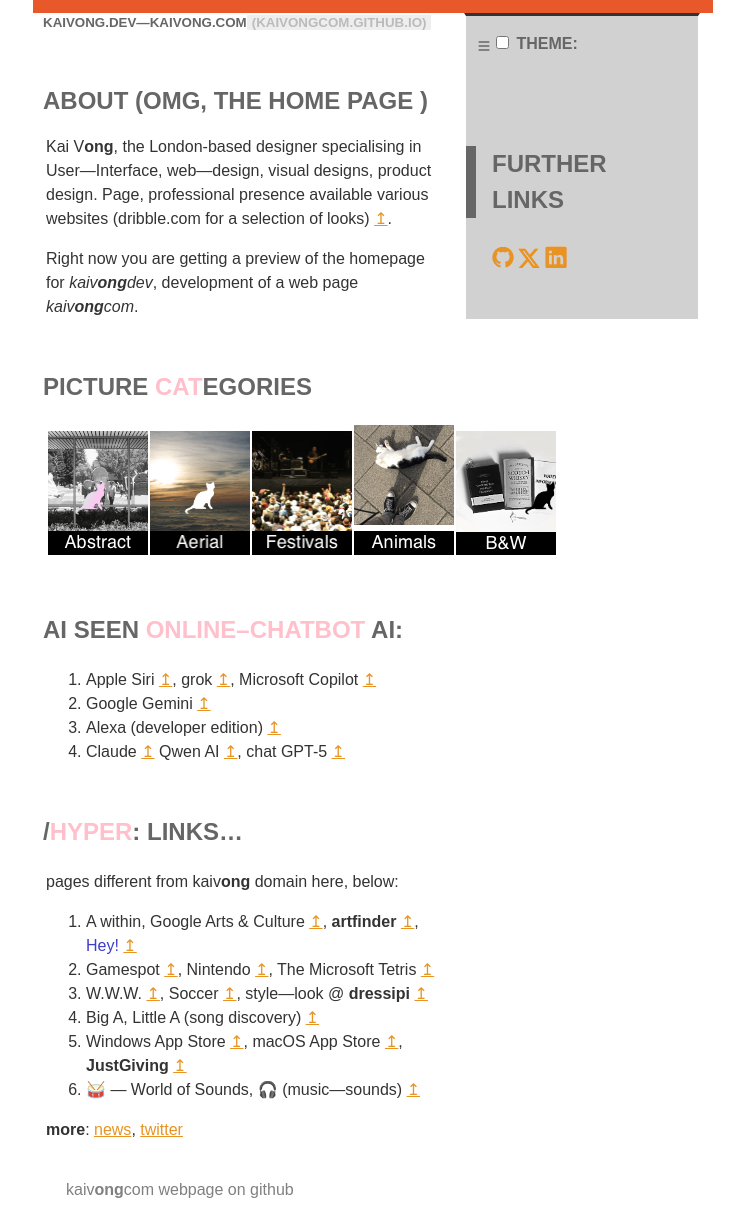
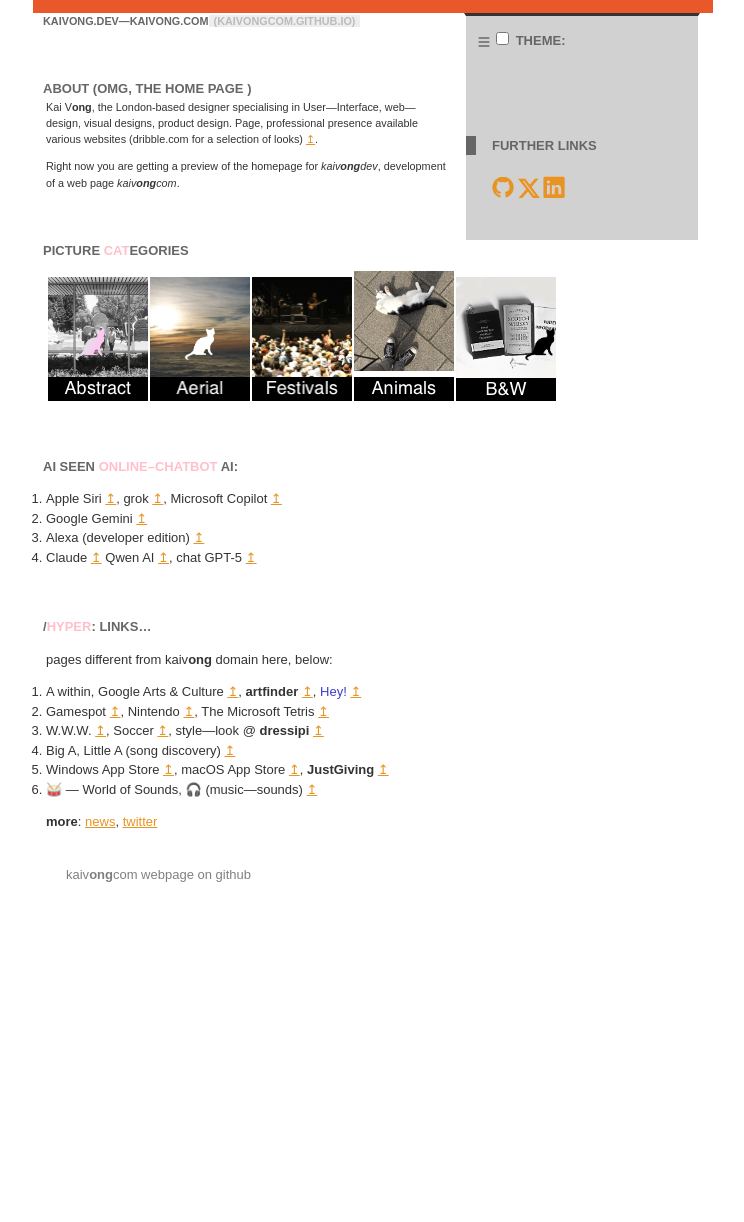
Before and after one commit to kaivongcom/kaivongcom.github.io, a PHP site: page / in a window 1280 px wide. Shown: the whole page, without its empty margins (267-1011 px from the left). After the commit the page ends 882 px from the top, so only its background shows below. Run offline with PHP 8.4, Linux system fonts and the light colour scheme.

Commit message:
Update index.html

```diff
--- a/index.html
+++ b/index.html
@@ -10,13 +10,16 @@
       gtag('config', 'G-V8YSBK1HPR');
 		</script>
 		<title>kaivongcom homepage</title>
-        <script src="https://kaivongcom.github.io/javascript/enhancements.js" type="application/javascript"></script>
+<!--        <script src="https://kaivongcom.github.io/javascript/enhancements.js" type="application/javascript"></script>-->
+        <script src="/javascript/enhancements.js" type="application/javascript"></script>
 		<meta charset="UTF-8">
 		<meta name="author" content="@kaivongdev / @crimsonkinda">
 		<meta name="description" content="page on kaivong.com, kaivong.dev, kaichanvong.github.io">
 		<meta name="viewport" content="width=640, initial-scale=1" />
-        <link href="https://kaivongcom.github.io/style-sheets/redo.css" rel="stylesheet" type="text/css">
-        <link href="https://kaivongcom.github.io/images/favicon.png" rel="icon" type="image/x-icon">
+<!--        <link href="https://kaivongcom.github.io/style-sheets/redo.css" rel="stylesheet" type="text/css">-->
+<!--        <link href="https://kaivongcom.github.io/images/favicon.png" rel="icon" type="image/x-icon">-->
+        <link href="/style-sheets/redo.css" rel="stylesheet" type="text/css">
+        <link href="/images/favicon.png" rel="icon" type="image/x-icon">
 	</head>
     <body id="body-level-layer1" class="screen page-body " onload="onLoadDocumentWindowPage()">
         <div class="wrapper">
@@ -51,7 +54,7 @@
                             <option id="look-19" class="look-linkers-enhanced-dynamic-styles">yellow dimmer</option>
                         </select>
                 </form>
-                <h2 class="headline2">Further Links</h2>
+                <h2 class="headline headline2">Further Links</h2>
                 <div class="view-icons" data-view="view-icons" id="SMChannelsCompleteContent">
                     <ul id="linkedContent" class="bootstrap-icons">
                         <li class="bi-github list-item">
@@ -83,13 +86,13 @@
                 <br class="breaks-line" />
             </div>
             <div class="content">
-                <h1 class="headline1"><span class="highlight1">kai</span><span class="highlight2">v<strong>ong</strong></span><span class="highlight3" title="`.dev`/`.com`">.dev</span>&mdash;<span class="highlight1">kai</span><span class="highlight2">v<strong>ong</strong></span><span class="highlight3" title="`.dev`/`.com`">.com</span><span class="highlight5">(<span class="s02">redirects: </span>kaivongcom.github.io)</span></h1>
-                <h2 class="headline2" id="about-kaivongdev" title="">About (OMG, the home page )</h2>
-                <p class="paragraph-01">Kai V<strong>ong</strong>, the London-based designer specialising in User&mdash;Interface, web&mdash;design, visual designs, product design. Page, professional presence available various websites (dribble.com for a selection of looks) <a href="https://dribbble.com/kaichanvong">↥</a>.</p>
-                <p class="paragraph-01">Right now you are getting a preview of the homepage
+                <h1 class="headline headline1"><span class="highlight1">kai</span><span class="highlight2">v<strong>ong</strong></span><span class="highlight3" title="`.dev`/`.com`">.dev</span>&mdash;<span class="highlight1">kai</span><span class="highlight2">v<strong>ong</strong></span><span class="highlight3" title="`.dev`/`.com`">.com</span><span class="highlight5">(<span class="s02">redirects: </span>kaivongcom.github.io)</span></h1>
+                <h2 class="headline headline2" id="about-kaivongdev" title="">About (OMG, the home page )</h2>
+                <p class="paragraph paragraph-01">Kai V<strong>ong</strong>, the London-based designer specialising in User&mdash;Interface, web&mdash;design, visual designs, product design. Page, professional presence available various websites (dribble.com for a selection of looks) <a href="https://dribbble.com/kaichanvong">↥</a>.</p>
+                <p class="paragraph paragraph-01">Right now you are getting a preview of the homepage
                 for <em>kaiv<strong>ong</strong>dev</em>, development of a web page <em>kaiv<strong>ong</strong>com</em>.</p>
-                <h2 class="headline2">Picture <strong class="lite-font-color">Cat</strong>egories</h2>
-                <ol id="cat-wrapper-list">
+                <h2 class="headline headline2">Picture <strong class="lite-font-color">Cat</strong>egories</h2>
+                <ol id="cat-wrapper-list" class="ordered-list">
                     <li class="cat-wrapper">
                         <img src="images/creative-commons/outlines/cat-p-gradi.png" alt="cat 1" width="50" height="50" class="cat-cc" id="cat-01" />
                         <img src="pictures/categories/abstract-14358686874_da68a123d4_o-100square.gif" width="100" height="124" alt="abstract">
@@ -104,8 +107,8 @@
                         <img src="images/creative-commons/outlines/cat-bw0.png" alt="cat 2" width="50" height="50" class="cat-cc" id="cat-05" />
                         <img src="pictures/categories/never-white-on-scotch-water-information-sq100-bw.gif" width="100" height="124" alt="black and white">
                 </ol>
-                <h2 class="headline2" id="online-AI">AI Seen <strong class="lite-font-color">online–chatbot</strong> AI:</h2>
-                <ol>
+                <h2 class="headline headline2" id="online-AI">AI Seen <strong class="lite-font-color">online–chatbot</strong> AI:</h2>
+                <ol class="link-lists ordered-list">
                     <li>
                         <span class="focus-highlightable">
                             Apple Siri <a href="https://www.apple.com/uk/siri">↥</a></span>,
@@ -122,10 +125,10 @@
                         <span class="focus-highlightable">chat GPT-5 <a href="https://chatgpt.com/overview">↥</a></span>
                     </li>
                 </ol>
-                <h2 class="headline2" id="hyper.links.external.domains">/<span class="lite-font-color">Hyper</span>:
+                <h2 class="headline headline2" id="hyper.links.external.domains">/<span class="lite-font-color">Hyper</span>:
                     <span class="alt-text-color">Links</span><span title="ellipses AKA: a set of dots (…) indicating ellipsis">&#x2026;</span></h2>
-                <p>pages different from kaiv<strong>ong</strong> domain here, below:</p>
-                <ol class="link-lists">
+                <p class="paragraph">pages different from kaiv<strong>ong</strong> domain here, below:</p>
+                <ol class="link-lists ordered-list">
                     <li><span class="focus-highlightable">A within, Google Arts <span title="ampersand --and">&#38;</span>
                         Culture <a href="https://artsandculture.google.com/category/medium?pr=A">↥</a></span>,
                         <span class="focus-highlightable"><strong>artfinder</strong> <a href="https://www.artfinder.com">↥</a></span>,
@@ -148,12 +151,12 @@
                         World of Sounds, <span class="emoji maybe-emoji-title-values">🎧</span> (music&mdash;sounds)
                         <a href="https://www.billboard.com/c/music">↥</a></span></li>
                 </ol>
-                <p><strong>more</strong>:
+                <p class="paragraph"><strong>more</strong>:
                 <a id="link-news-kaivong" href="https://kaivongcom.github.io/news">news</a>,
                 <a id="link-x-kaivong" href="https://kaivongcom.github.io/x">twitter</a>
 				</p>
             </div>
-            <p id="footer">kaiv<strong>ong</strong>com webpage on github</p>
+            <p class="paragraph" id="footer">kaiv<strong>ong</strong>com webpage on github</p>
         </div>
     </body>
 </html>
--- a/style-sheets/redo.css
+++ b/style-sheets/redo.css
@@ -1,8 +1,13 @@
 .table-look thead tr td { background-color: #AAAAAA; }
+.paragraph-01 { margin-top: 0;  font-size: smaller; }
+.ordered-list { padding: 0; }
+.list-item { font-size: smaller; padding: 0;}
+.headline {font-size: small;}
 #HTMLPageContent .screen {
   border-top: #E8582B 13px solid;
   cursor: default;
   font-family: arial;
+  font-size: small;
   max-width: 1012px;
   max-width: 680px;
   margin: 0 auto;
@@ -10,7 +15,6 @@
 #HTMLPageContent .screen .wrapper { background-color: #fff; padding: 0 13px;
     z-index: auto; position: relative;
 }
-
 .light-crimson { background-color: #fff; color: #333; }
 #news {}
 #HTMLPageContent .light-crimson { border-top-color: #C20097; border-top: #C20000 13px solid;  }
@@ -147,8 +151,7 @@
 #about-kaivongdev { padding-top: 0; margin-bottom: 0; }
 .headline2 { margin-top: 50px; }
 h1 { margin: 0; }
-.kinda-x-username { color: #BBBBBB; font-size: 42px; margin: 0 0 0 -13px; padding: 0 13px 0 13px; }
-.bio-name { color: #333333; display: block; font-weight: normal; font-size: 21px; }
+.bio-name { color: #333333; display: block; font-weight: normal; }
 body { line-height: 1.5; color: var(--page-txt-color)}
 a:link { color: #E79423; }
 h2.headline2 .highlight1 { background-color: #FBEFDE; color: #E79423; }
```
Also changed, not shown: news/grok/wrestling/2025/oct–dec/index.html (+13 -13 lines), news/index.html (+11 -9 lines).
